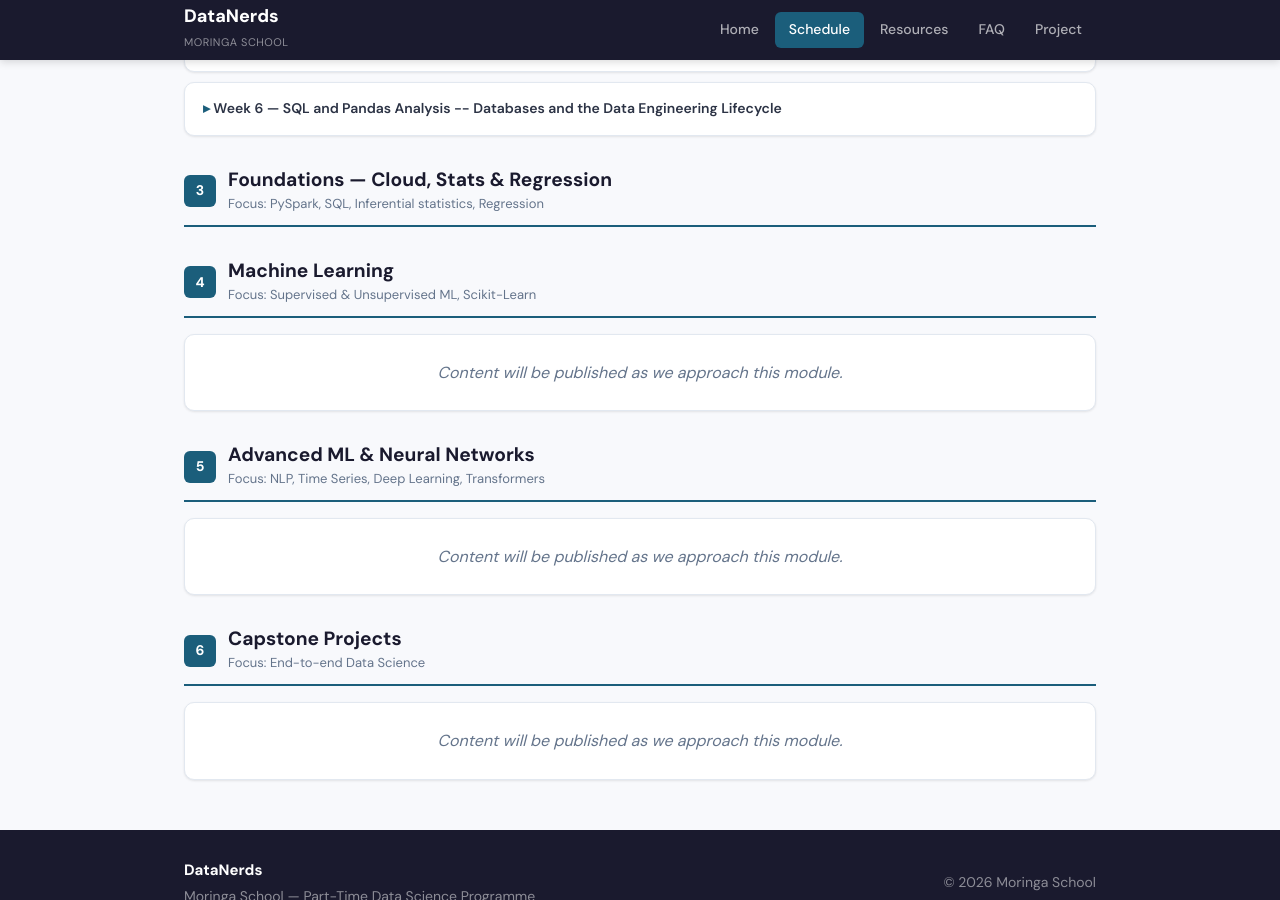
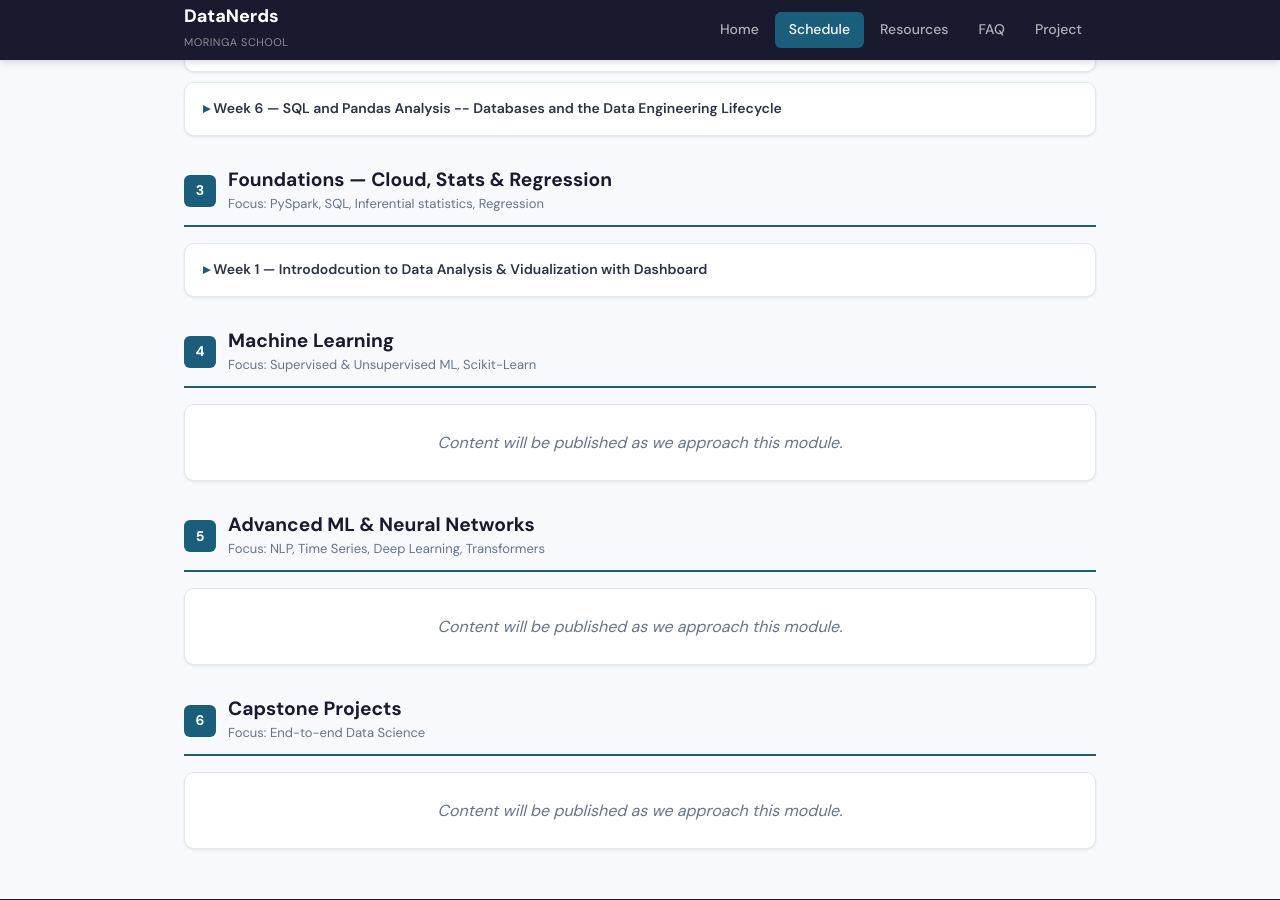
Before and after one commit to ds-moringa-datanerds/ds-moringa-datanerds.github.io, a Jekyll site: the page built from schedule.md, in a window 1280 px wide and 900 px high, scrolled down 1128 px. Built offline with Jekyll 4.4.1, drawn with Linux system fonts in a browser that asks for light colours.

Commit message:
module 3: week 1

```diff
--- a/schedule.md
+++ b/schedule.md
@@ -500,7 +500,54 @@ title: Schedule
       <p class="module-focus">Focus: PySpark, SQL, Inferential statistics, Regression</p>
     </div>
   </div>
-
+<!-- WEEK 1 -->
+  <details class="week-dropdown">
+    <summary class="week-summary">Week 1 — Intrododcution to Data Analysis & Vidualization with Dashboard</summary>
+    <table class="schedule-table">
+      <thead>
+        <tr>
+          <th>Day</th>
+          <th>Topic</th>
+          <th>Materials</th>
+        </tr>
+      </thead>
+      <tbody>
+        <tr>
+          <td>Day 1</td>
+          <td><span class="topic-link"> Intrododcution to Data Analysis & Vidualization with Tableau </span></td>
+          <td>
+            <div class="materials">
+              <a href="https://docs.google.com/e" target="_blank">Slides</a>
+              <a href="" target="_blank">Notebook</a>
+              <a href="https://drive.google.com/file/d/1TzuzG6B6zCgZyI-uGsNRu3msCUPIDoOf/view" target="_blank">Recording</a>
+            </div>
+          </td>
+        </tr>
+        <tr>
+          <td>Day 2</td>
+          <td><span class="topic-link">Generative AI for Data Science</span></td>
+          <td>
+            <div class="materials">
+              <a href="https://docs.google.com/" target="_blank">Slides</a>
+              <a href="https://drive.google.com/file" target="_blank">Notebook</a>
+              <a href="https://drive.google.com" target="_blank">Recording</a>
+            </div>
+          </td>
+        </tr>
+        <tr>
+          <td>Day 3</td>
+          <td><span class="topic-link">Ai workflow and Advanced Tableau Usage</span></td>
+          <td>
+            <div class="materials">
+              <a href="https://docs.google.com" target="_blank">Slides</a>
+              <a href="https://drive.google.com" target="_blank">Notebook</a>
+              <a href="#" target="_blank">Recording</a>
+            </div>
+          </td>
+        </tr>
+      </tbody>
+    </table>
+  </details>
 
 
 
```
